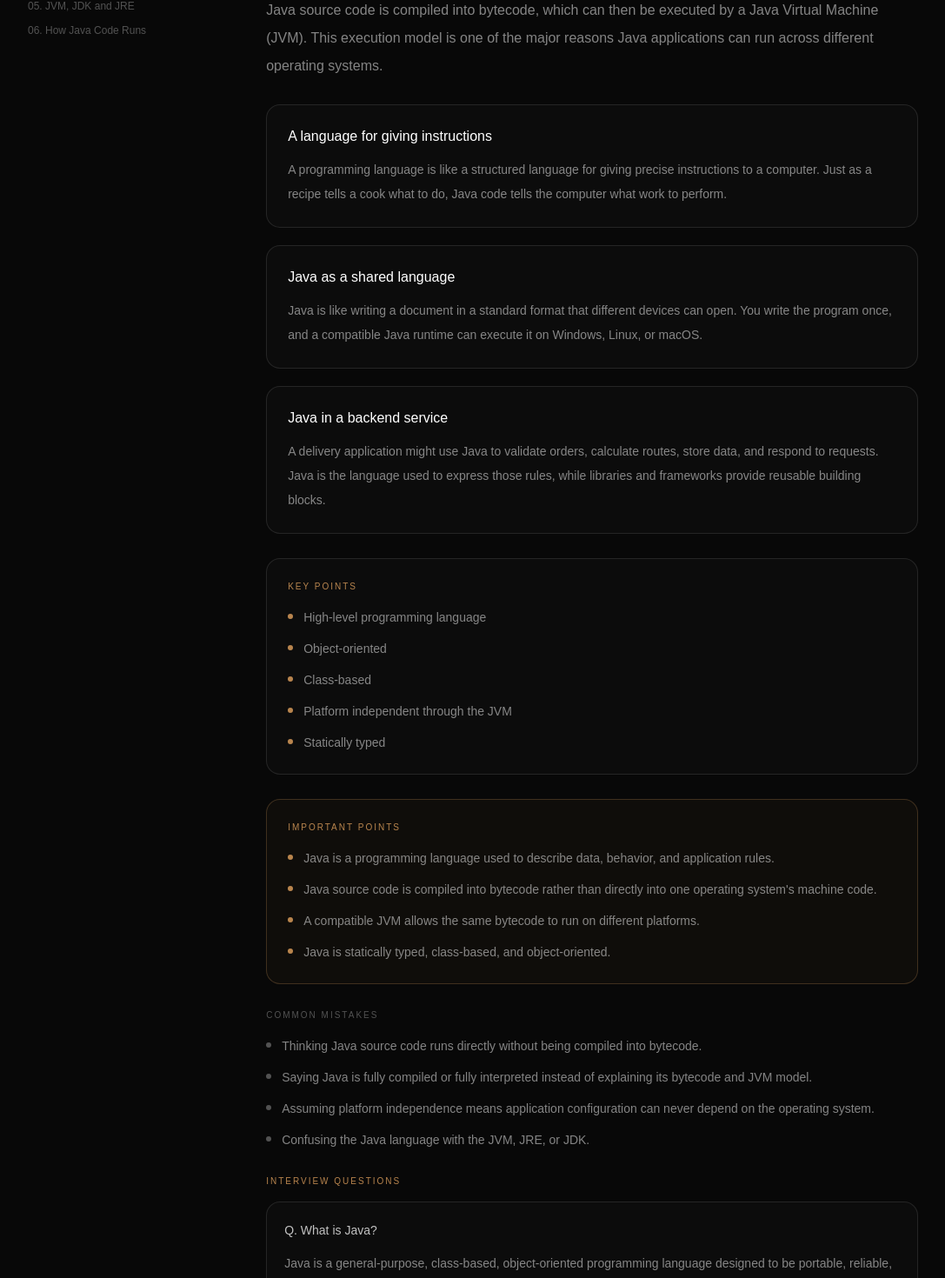
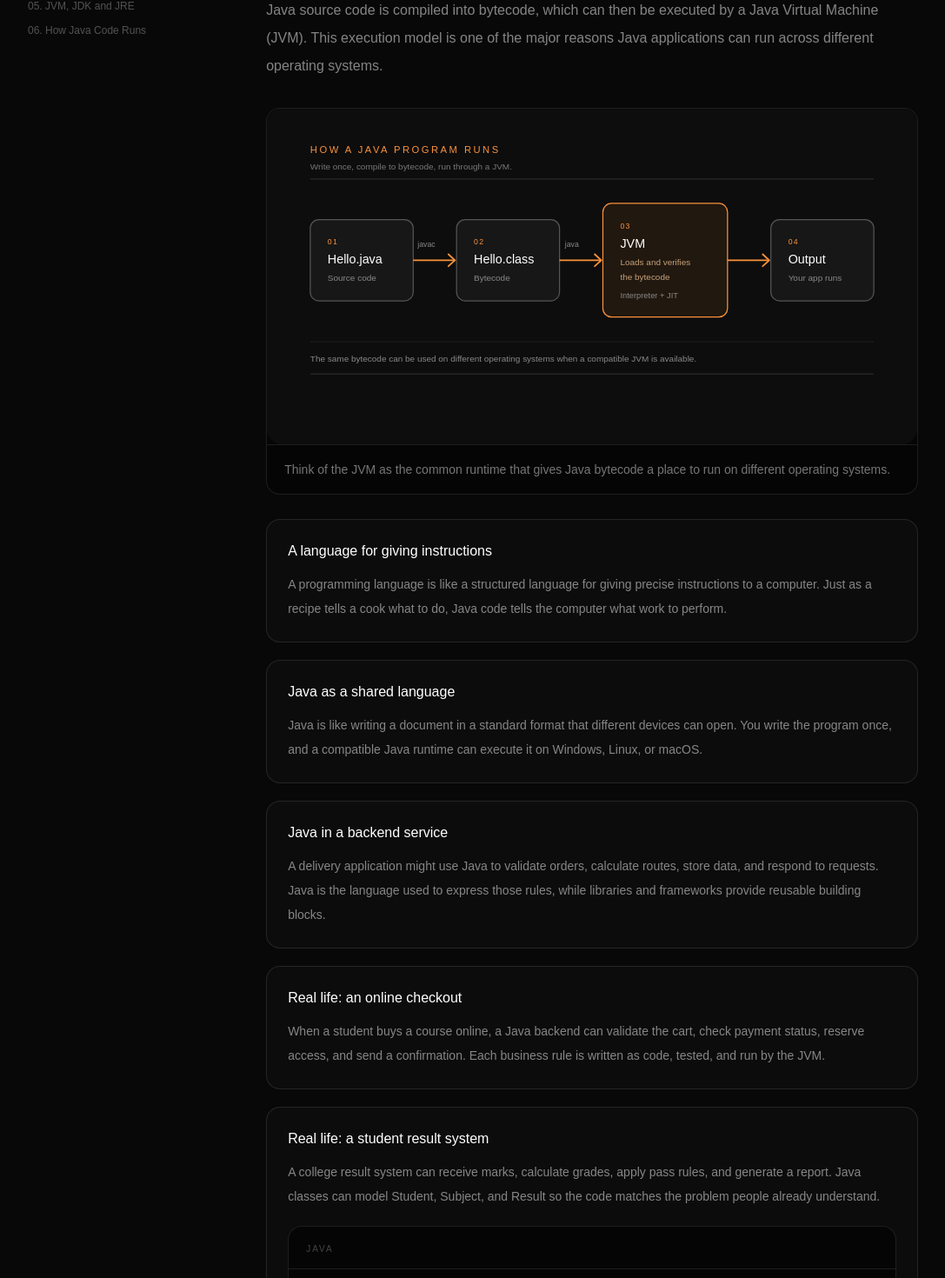
Before and after one commit to kumarprince06/prince-portfolio, a Next.js app: page /writing/java/what-is-java in a window 1280 px wide. Shown: the part 757-2227 px from the top of the page at 87% size, without its empty margins (96-1183 px from the left). Built offline with nearby package versions, Linux system fonts and the light colour scheme.

Commit message:
Refactor the Java content

```diff
--- a/app/writing/[category]/[slug]/page.tsx
+++ b/app/writing/[category]/[slug]/page.tsx
@@ -1,4 +1,5 @@
 import Link from "next/link";
+import Image from "next/image";
 import { notFound } from "next/navigation";
 import { ArrowLeft, ArrowUpRight } from "lucide-react";
 import { articles, type Article } from "@/data/writing";
@@ -170,6 +171,21 @@ export default async function WritingLessonPage({
                               </p>
                             ))}
                           </div>
+                        )}
+
+                        {section.visual && (
+                          <figure className="mt-8 overflow-hidden rounded-2xl border border-white/10 bg-[#050505]">
+                            <Image
+                              src={section.visual.src}
+                              alt={section.visual.alt}
+                              width={1200}
+                              height={620}
+                              className="h-auto w-full"
+                            />
+                            <figcaption className="border-t border-white/10 px-5 py-4 text-sm leading-6 text-white/45">
+                              {section.visual.caption}
+                            </figcaption>
+                          </figure>
                         )}
 
                         {section.examples && section.examples.length > 0 && (
--- a/content/writing/java/what-is-java.ts
+++ b/content/writing/java/what-is-java.ts
@@ -9,6 +9,12 @@ export interface LessonExample {
   code?: LessonCode;
   output?: string;
   dryRun?: string[];
+}
+
+export interface LessonVisual {
+  src: string;
+  alt: string;
+  caption: string;
 }
 
 export interface InterviewQuestion {
@@ -29,6 +35,7 @@ export interface LessonSection {
   commonMistakes?: string[];
   interviewQuestions?: InterviewQuestion[];
   practiceQuestions?: string[];
+  visual?: LessonVisual;
 }
 
 export const whatIsJava = {
@@ -60,6 +67,13 @@ export const whatIsJava = {
         "Statically typed",
       ],
 
+      visual: {
+        src: "/images/java/java-execution-flow.svg",
+        alt: "Diagram showing Java source code becoming bytecode and running inside the JVM",
+        caption:
+          "Think of the JVM as the common runtime that gives Java bytecode a place to run on different operating systems.",
+      },
+
       examples: [
         {
           title: "A language for giving instructions",
@@ -75,6 +89,24 @@ export const whatIsJava = {
           title: "Java in a backend service",
           explanation:
             "A delivery application might use Java to validate orders, calculate routes, store data, and respond to requests. Java is the language used to express those rules, while libraries and frameworks provide reusable building blocks.",
+        },
+        {
+          title: "Real life: an online checkout",
+          explanation:
+            "When a student buys a course online, a Java backend can validate the cart, check payment status, reserve access, and send a confirmation. Each business rule is written as code, tested, and run by the JVM.",
+        },
+        {
+          title: "Real life: a student result system",
+          explanation:
+            "A college result system can receive marks, calculate grades, apply pass rules, and generate a report. Java classes can model Student, Subject, and Result so the code matches the problem people already understand.",
+          code: {
+            language: "java",
+            code: `int total = marksInJava + marksInMaths;
+double percentage = total / 2.0;
+
+System.out.println("Percentage: " + percentage);`,
+          },
+          output: "Percentage: 82.5",
         },
       ],
 
```
Also changed, not shown: public/images/java/java-execution-flow.svg (added).
